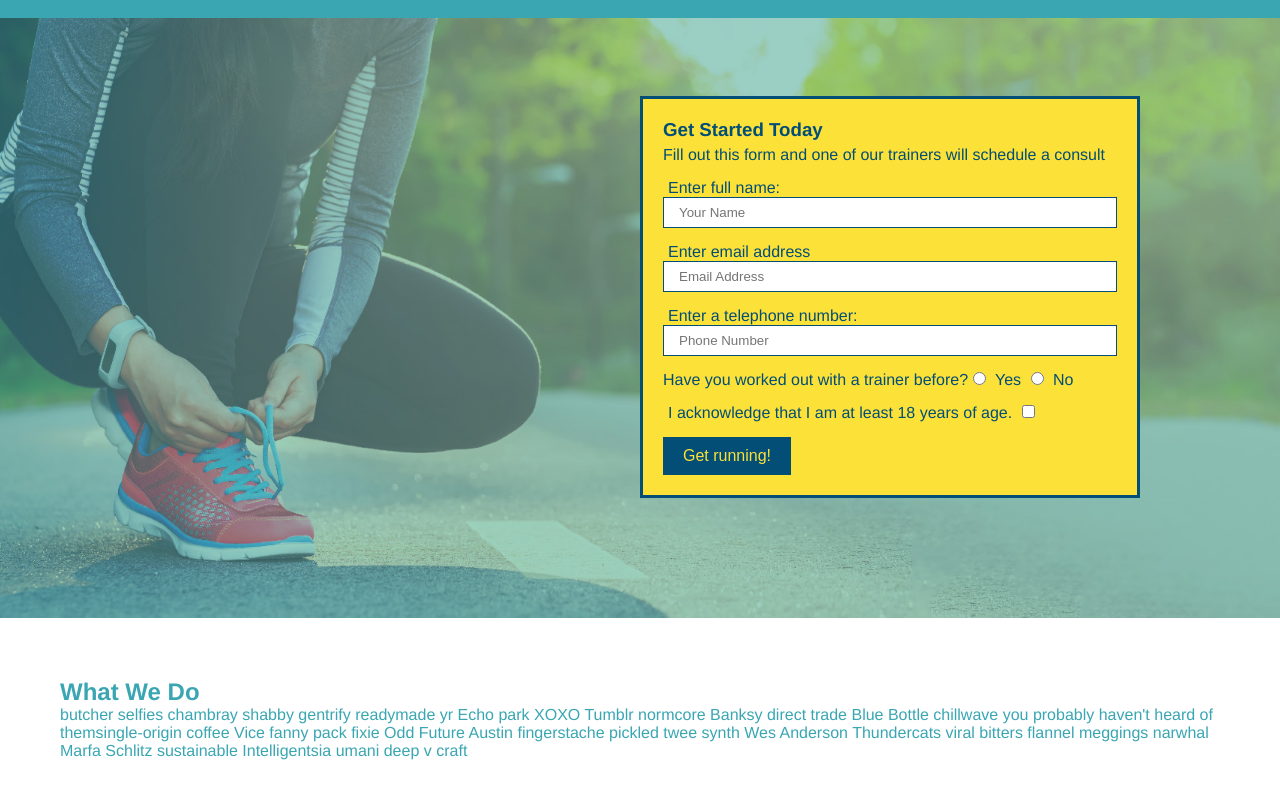
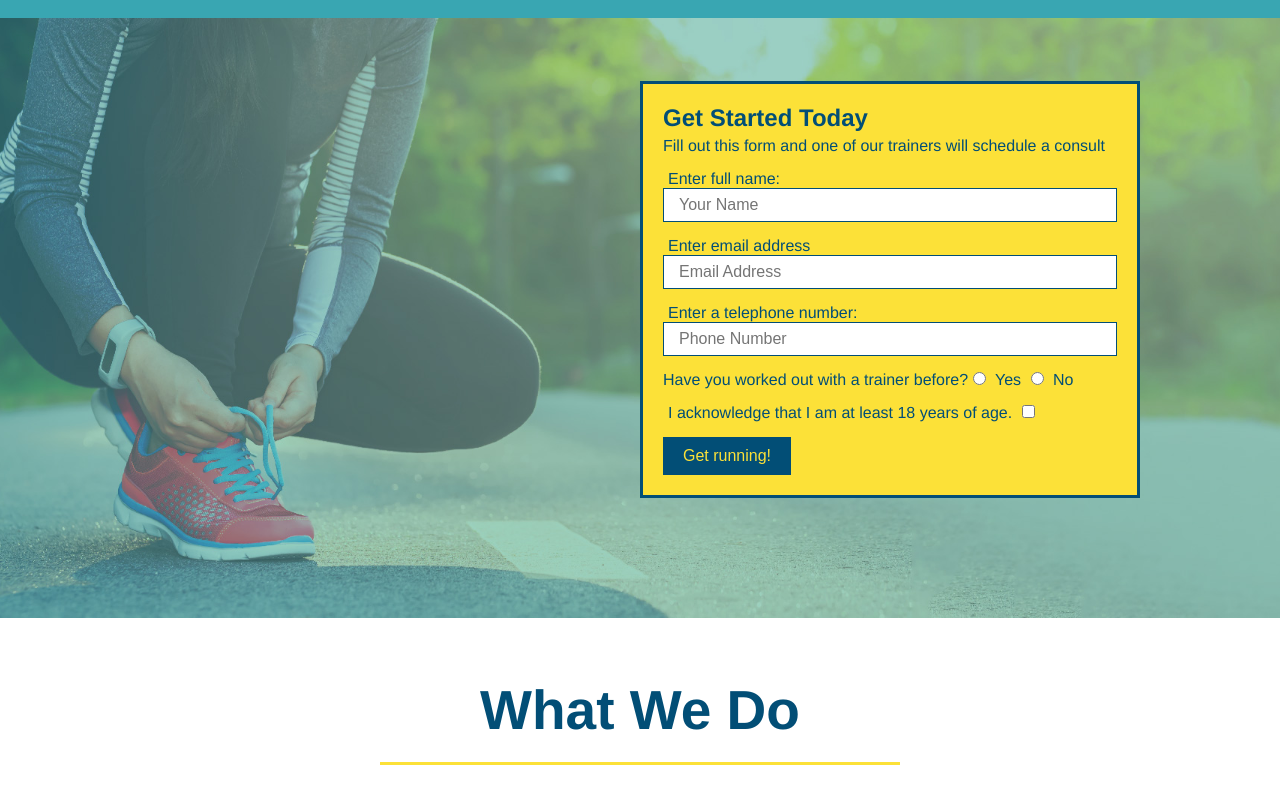
Before and after one commit to NICOLAELOW/run-buddy, a plain HTML site: page index.html in a window 1280 px wide. Shown: the part 64-861 px from the top of the page. Drawn offline with Linux system fonts and the light colour scheme.

Commit message:
style what we do section

```diff
--- a/assets/css/style.css
+++ b/assets/css/style.css
@@ -15,7 +15,8 @@ body {
 
 header {
     padding: 20px 35px;
-    background-color: #39a6b2
+    background-color: #39a6b2;
+
 }
 
 header h1 {
@@ -23,6 +24,7 @@ header h1 {
     font-size: 36px;
     color: #fce138;
     margin: 0;
+    display: inline;
 }
 
 header a {
@@ -42,14 +44,6 @@ header nav ul li a {
     margin: 0 30px;
     font-weight: lighter;
     font-size: 22px;
-}
-
-header h1 {
-    font-weight: bold;
-    font-size: 36px;
-    color: #fce138;
-    margin: 0;
-    display: inline;
 }
 
 footer {
@@ -81,11 +75,12 @@ section {
 
 /* Hero Style Start */
 .hero {
+
     background-image: url("../images/hero-bg.jpeg");
     height: 600px;
     background-size: cover;
     background-position: center;
-    position: relative
+    position: relative;
 }
 
 .hero-form {
@@ -99,12 +94,12 @@ section {
     right: 140px;
 }
 
-.hero-form form h3 {
+.hero-form h3 {
     font-size: 24px;
     margin: 0;
  }
 
- .hero-form p{
+ .hero-form p {
      margin: 5px 0 15px 0
  }
 
@@ -112,6 +107,7 @@ section {
      border: 1px solid #024e76;
      display: block;
      padding: 7px 15px;
+     font-size: 16px;
      color: #024e76;
      width: 100%;
      margin-bottom: 15px;
@@ -130,3 +126,28 @@ section {
 
 }
 /* Hero Style End */
+
+.intro {
+    text-align: center;
+}
+
+.intro h2 {
+    /* add this alongside your other declarations */
+    display: inline-block;
+    font-size: 55px;
+    color: #024e76;
+    margin-bottom: 35px;
+    padding: 0 100px 20px 100px;
+    border-bottom: 3px solid;
+    border-color: #fce138
+}
+
+
+.intro p {
+    /* add this alongside your other declarations */
+    margin: 0 auto;
+    line-height: 1.7;
+    color: #39a6b2;
+    width: 80%;
+    font-size: 20px
+}
--- a/index.html
+++ b/index.html
@@ -31,7 +31,7 @@
                     </li>
                 </ul>
             </nav>
-</header>
+        </header>
 
 <!--hero/jumbotron-->
 <section class="hero">
@@ -74,7 +74,7 @@
 <!-- end hero -->
 
 <!-- "what we do" section-->
-<section id="what-we-do">
+<section id="what-we-do" class="intro">
     <h2>What We Do</h2>
     <p>
         butcher selfies chambray shabby gentrify readymade yr Echo park XOXO Tumblr normcore Banksy direct trade Blue Bottle chillwave you probably haven't heard of themsingle-origin coffee Vice fanny pack fixie Odd Future Austin fingerstache pickled twee synth Wes Anderson Thundercats viral bitters flannel meggings narwhal Marfa Schlitz sustainable Intelligentsia umani deep v craft
```
